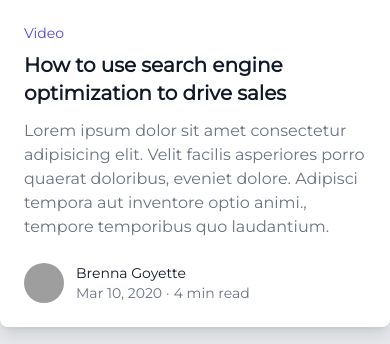
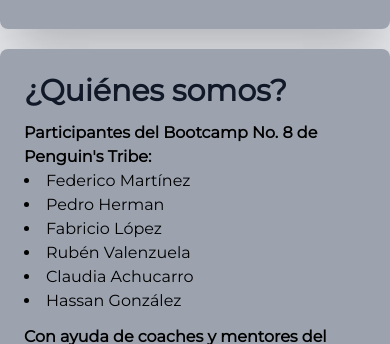
Before and after one commit to fedemartinezs/HackathonMayo, a Flask app: template templates/inicio.html in a window 390 px wide. Shown: the part 1133-1477 px from the top of the page. Run offline with Flask 2, Linux system fonts and the light colour scheme; the template is opened without the code that fills it, so the values that code supplies are empty; some libraries are stand-ins or nearby versions; grey boxes are pictures that could not be loaded.

Commit message:
cree inicio.html y modifique mostrar_datos.html

```diff
--- a/templates/inicio.html
+++ b/templates/inicio.html
@@ -39,8 +39,13 @@
   </head>
   <body class="bg-gray-200">
     <nav
-      class="bg-gray-400 text-left h-10 pt-2 pl-5 font-bold font-Montserrat"
-    ></nav>
+      class="bg-gray-700 text-center h-20 pt-2 pl-5 font-black text-4xl"
+    >
+    <div class="relative">
+    <img src="https://cdn-icons-png.flaticon.com/512/868/868804.png" style="float:left" width="65"
+    height="65"> Los 404
+  </div>
+  </nav>
     <div id="info" class="m-5">
       <h1
         class="text-4xl tracking-tight font-bold flex-1 bg-gray-300 p-6 flex flex-col justify-between rounded-lg shadow-lg"
@@ -48,7 +53,7 @@
         Sistema de Medición de Flujo Circular.
       </h1>
       <h2
-        class="text-3xl italic mt-4 tracking-tight flex-1 bg-gray-200 p-6 flex flex-col justify-between rounded-lg shadow-lg"
+        class="text-3xl italic font-bold mt-4 tracking-tight flex-1 bg-zinc-300 p-6 flex flex-col justify-between rounded-lg shadow-lg"
       >
         En tiempo real
       </h2>
@@ -57,7 +62,7 @@
       <div class="relative max-w-7xl mx-auto pt-5">
         <div class="text-center">
           <h2
-            class="text-3xl tracking-tight font-extrabold text-gray-900 sm:text-4xl"
+            class="inline-flex border border-transparent px-6 py-3 underline text-3xl bg-gray-300 tracking-tight font-extrabold text-gray-900 sm:text-4xl rounded-full"
           >
             Nuestro Proyecto.
           </h2>
@@ -65,158 +70,87 @@
         <div
           class="mt-12 max-w-lg mx-auto grid gap-5 lg:grid-cols-3 lg:max-w-none"
         >
-          <div class="flex flex-col rounded-lg shadow-lg overflow-hidden">
-            <div class="flex-shrink-0">
-              <img
-                class="h-48 w-full object-cover"
-                src="https://images.unsplash.com/photo-1496128858413-b36217c2ce36?ixlib=rb-1.2.1&ixid=eyJhcHBfaWQiOjEyMDd9&auto=format&fit=crop&w=1679&q=80"
-                alt=""
-              />
-            </div>
-            <div class="flex-1 bg-white p-6 flex flex-col justify-between">
+          <div class="flex flex-col rounded-lg shadow-2xl overflow-hidden">
+            <div class="flex-shrink-0"></div>
+            <div class="flex-1 bg-gray-400 p-6 flex flex-col justify-between">
               <div class="flex-1">
-                <p class="text-sm font-medium text-indigo-600">
-                  <a href="#" class="hover:underline"> Article </a>
-                </p>
-                <a href="#" class="block mt-2">
-                  <p class="text-xl font-semibold text-gray-900">
-                    Boost your conversion rate
+
+                  <p class="text-3xl font-semibold text-gray-900">
+                    ¿Cómo funciona?
                   </p>
-                  <p class="mt-3 text-base text-gray-500">
-                    Lorem ipsum dolor sit amet consectetur adipisicing elit.
-                    Architecto accusantium praesentium eius, ut atque fuga
-                    culpa, similique sequi cum eos quis dolorum.
+                  <p class="mt-3 text-base text-black">
+                    A través de lenguajes de programación (Python) somos capaces
+                    de crear una función de detección de objetos a través de un
+                    video, y guardamos la información en una base de datos. A
+                    través de Flask, un framework de Python, podemos enviar los
+                    datos a la página web, que está hecha con otros lenguajes de
+                    programación (HTML y JavaScript).
                   </p>
                 </a>
               </div>
               <div class="mt-6 flex items-center">
-                <div class="flex-shrink-0">
-                  <a href="#">
-                    <span class="sr-only">Roel Aufderehar</span>
-                    <img
-                      class="h-10 w-10 rounded-full"
-                      src="https://images.unsplash.com/photo-1472099645785-5658abf4ff4e?ixlib=rb-1.2.1&ixid=eyJhcHBfaWQiOjEyMDd9&auto=format&fit=facearea&facepad=2&w=256&h=256&q=80"
-                      alt=""
-                    />
-                  </a>
-                </div>
                 <div class="ml-3">
-                  <p class="text-sm font-medium text-gray-900">
-                    <a href="#" class="hover:underline"> Roel Aufderehar </a>
-                  </p>
-                  <div class="flex space-x-1 text-sm text-gray-500">
-                    <time datetime="2020-03-16"> Mar 16, 2020 </time>
-                    <span aria-hidden="true"> &middot; </span>
-                    <span> 6 min read </span>
-                  </div>
+                  <div class="flex space-x-1 text-sm text-gray-500"></div>
                 </div>
               </div>
             </div>
           </div>
 
-          <div class="flex flex-col rounded-lg shadow-lg overflow-hidden">
-            <div class="flex-shrink-0">
-              <img
-                class="h-48 w-full object-cover"
-                src="https://images.unsplash.com/photo-1547586696-ea22b4d4235d?ixlib=rb-1.2.1&ixid=eyJhcHBfaWQiOjEyMDd9&auto=format&fit=crop&w=1679&q=80"
-                alt=""
-              />
-            </div>
-            <div class="flex-1 bg-white p-6 flex flex-col justify-between">
+          <div class="flex flex-col rounded-lg shadow-2xl overflow-hidden">
+            <div class="flex-shrink-0"></div>
+            <div class="flex-1 bg-gray-400 p-6 flex flex-col justify-between border-soli border-red-700">
               <div class="flex-1">
-                <p class="text-sm font-medium text-indigo-600">
-                  <a href="#" class="hover:underline"> Video </a>
-                </p>
-                <a href="#" class="block mt-2">
-                  <p class="text-xl font-semibold text-gray-900">
-                    How to use search engine optimization to drive sales
+
+                  <p class="text-3xl font-semibold text-gray-900">
+                    ¿Para qué sirve?
                   </p>
-                  <p class="mt-3 text-base text-gray-500">
-                    Lorem ipsum dolor sit amet consectetur adipisicing elit.
-                    Velit facilis asperiores porro quaerat doloribus, eveniet
-                    dolore. Adipisci tempora aut inventore optio animi., tempore
-                    temporibus quo laudantium.
+                  <p class="mt-3 text-base text-black">
+                    Con la tecnología que creamos, somos capaces de detectar la
+                    cantidad de vehículos que frecuentan en una específica
+                    avenida en un tiempo determinado. Con esta información, el
+                    usuario puede reconocer que rutas evitar y cuales tomar.
                   </p>
                 </a>
               </div>
               <div class="mt-6 flex items-center">
-                <div class="flex-shrink-0">
-                  <a href="#">
-                    <span class="sr-only">Brenna Goyette</span>
-                    <img
-                      class="h-10 w-10 rounded-full"
-                      src="https://images.unsplash.com/photo-1550525811-e5869dd03032?ixlib=rb-1.2.1&ixid=eyJhcHBfaWQiOjEyMDd9&auto=format&fit=facearea&facepad=2&w=256&h=256&q=80"
-                      alt=""
-                    />
-                  </a>
-                </div>
+                <div class="flex-shrink-0"></div>
                 <div class="ml-3">
-                  <p class="text-sm font-medium text-gray-900">
-                    <a href="#" class="hover:underline"> Brenna Goyette </a>
-                  </p>
-                  <div class="flex space-x-1 text-sm text-gray-500">
-                    <time datetime="2020-03-10"> Mar 10, 2020 </time>
-                    <span aria-hidden="true"> &middot; </span>
-                    <span> 4 min read </span>
-                  </div>
+                  <div class="flex space-x-1 text-sm text-gray-500"></div>
                 </div>
               </div>
             </div>
           </div>
 
-          <div class="flex flex-col rounded-lg shadow-lg overflow-hidden">
-            <div class="flex-shrink-0">
-              <img
-                class="h-48 w-full object-cover"
-                src="https://images.unsplash.com/photo-1492724441997-5dc865305da7?ixlib=rb-1.2.1&ixid=eyJhcHBfaWQiOjEyMDd9&auto=format&fit=crop&w=1679&q=80"
-                alt=""
-              />
-            </div>
-            <div class="flex-1 bg-white p-6 flex flex-col justify-between">
+          <div class="flex flex-col rounded-lg shadow-2xl overflow-hidden">
+            <div class="flex-shrink-0"></div>
+            <div class="flex-1 bg-gray-400 p-6 flex flex-col justify-between">
               <div class="flex-1">
-                <p class="text-sm font-medium text-indigo-600">
-                  <a href="#" class="hover:underline"> Case Study </a>
-                </p>
-                <a href="#" class="block mt-2">
-                  <p class="text-xl font-semibold text-gray-900">
-                    Improve your customer experience
+
+                  <p class="text-3xl font-semibold text-gray-900">
+                    ¿Quiénes somos?
                   </p>
-                  <p class="mt-3 text-base text-gray-500">
-                    Lorem ipsum dolor sit amet consectetur adipisicing elit.
-                    Sint harum rerum voluptatem quo recusandae magni placeat
-                    saepe molestiae, sed excepturi cumque corporis perferendis
-                    hic.
+                  <p class="mt-3 text-base text-black font-bold">
+                    Participantes del Bootcamp No. 8 de Penguin's Tribe:
+                  </p>
+                    <li>
+                      Federico Martínez <li>Pedro Herman</li> <li>Fabricio López</li> <li>Rubén
+                        Valenzuela </li> <li>Claudia Achucarro</li><li>Hassan González</li>
+                    </li>
+                    <p class="mt-3 text-base text-black font-bold">
+                    Con ayuda de coaches y mentores del Bootcamp No. 8 de Penguin's Tribe: <li>Mario Karajallo</li> <li>Enrique Zárate</li>
                   </p>
                 </a>
               </div>
-              <div class="mt-6 flex items-center">
-                <div class="flex-shrink-0">
-                  <a href="#">
-                    <span class="sr-only">Daniela Metz</span>
-                    <img
-                      class="h-10 w-10 rounded-full"
-                      src="https://images.unsplash.com/photo-1487412720507-e7ab37603c6f?ixlib=rb-1.2.1&ixid=eyJhcHBfaWQiOjEyMDd9&auto=format&fit=facearea&facepad=2&w=256&h=256&q=80"
-                      alt=""
-                    />
-                  </a>
-                </div>
-                <div class="ml-3">
-                  <p class="text-sm font-medium text-gray-900">
-                    <a href="#" class="hover:underline"> Daniela Metz </a>
-                  </p>
-                  <div class="flex space-x-1 text-sm text-gray-500">
-                    <time datetime="2020-02-12"> Feb 12, 2020 </time>
-                    <span aria-hidden="true"> &middot; </span>
-                    <span> 11 min read </span>
-                  </div>
-                </div>
               </div>
             </div>
           </div>
         </div>
       </div>
     </div>
-    <footer class="m-6 text-center bg-gray-700 text-sm p-2 mt-40">
+    <div class="flex flex-col items-center m-20">
+      <button type="button" class="inline-flex items-center px-6 py-3 border border-transparent text-base font-medium rounded-full shadow-2xl text-white bg-gray-600 hover:bg-gray-800 focus:outline-none focus:ring-2 focus:ring-offset-2 focus:ring-gray-500">Ir a los Datos</button>
+  </div>
+    <footer class="m-6 text-center bg-gray-700 text-sm p-2">
       <div class="text-center items-center space-x-4">
         <a
           class="text-white-800 underline-offset-2"
--- a/templates/mostrar_datos.html
+++ b/templates/mostrar_datos.html
@@ -38,7 +38,9 @@
     </script>
   </head>
   <body class="bg-gray-200">
-    <nav class="bg-gray-400 text-left h-10 pt-2 pl-5 font-bold font-Montserrat">
+    <nav
+      class="bg-gray-700 text-left h-20 pt-5 pl-5 font-bold font-Montserrat text-2xl tracking-tight"
+    >
       Sistema de Medición de Flujo Circular
     </nav>
     <div id="info" class="m-10">
```
